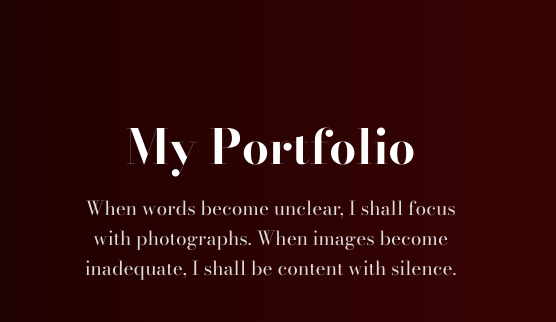
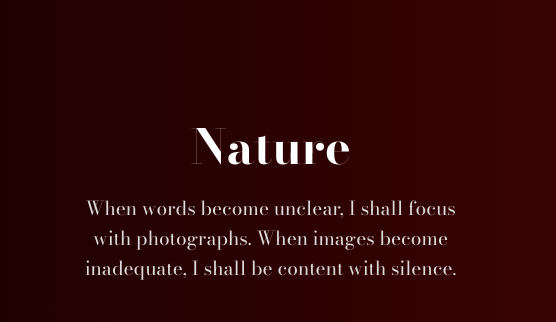
Before and after one commit to muskan-0410/mini-grid, a plain HTML site: page index.html in a window 1280 px wide. Shown: the part 204-526 px from the top of the page, 0-556 px from the left. Drawn offline with nearby package versions, Linux system fonts and the light colour scheme.

Commit message:
modified a heading

```diff
--- a/index.html
+++ b/index.html
@@ -10,7 +10,7 @@
 
     <div class="container">
         <div class="left-text">
-            <h2 class="heading">My Portfolio</h2>
+            <h2 class="heading">Nature</h2>
             <p class="subheading">When words become unclear, I shall focus with photographs. When images become inadequate, I shall be content with silence.</p>
         </div>
         <div class="gallery">
```
